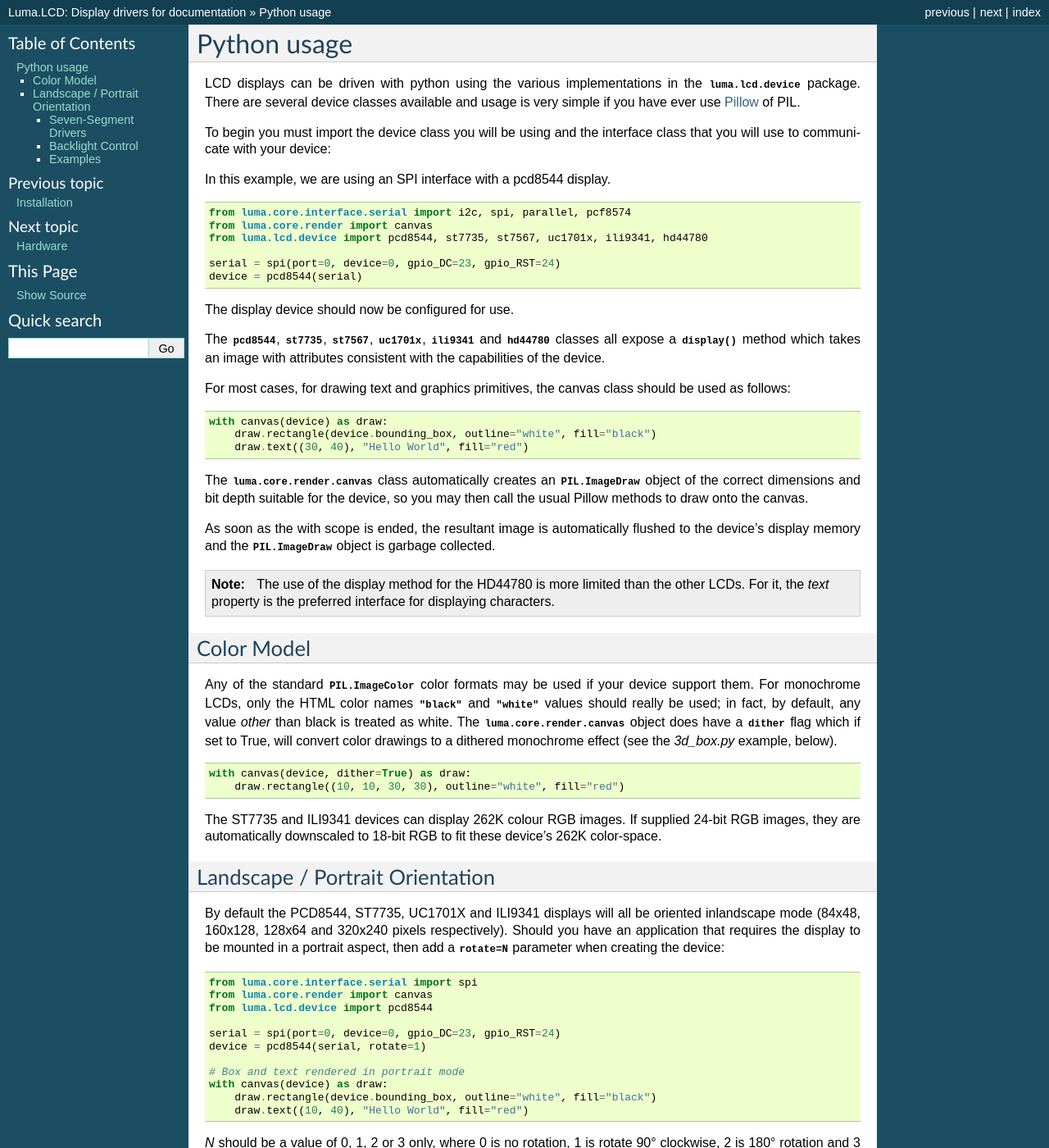
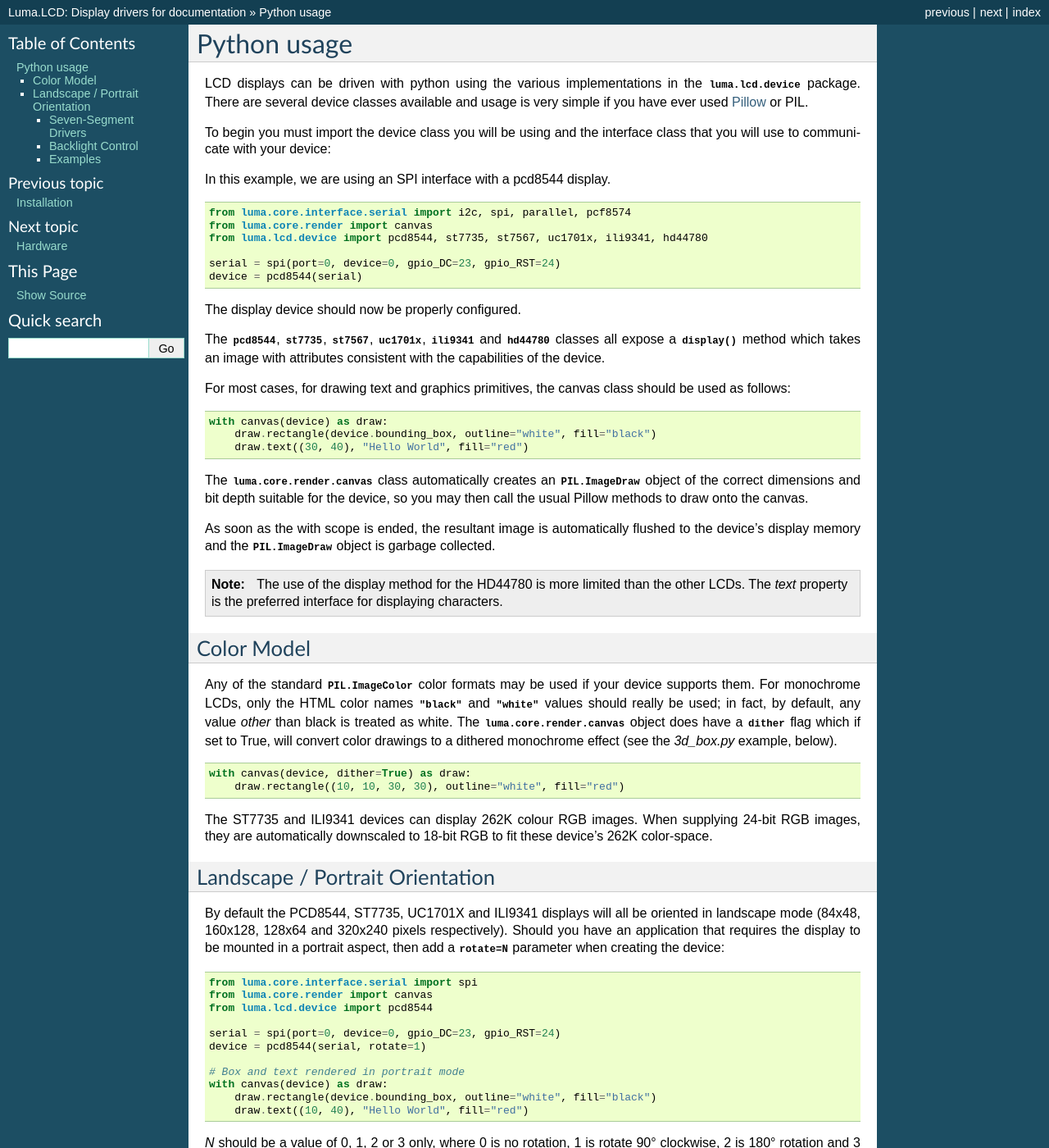
Before and after one commit to rm-hull/luma.lcd, a Sphinx documentation site: the page built from doc/python-usage.rst, in a window 1280 px wide and 1400 px high. Shown: the whole window at 82% size. Built offline with Sphinx 7.4.7, drawn with Linux system fonts in a browser that asks for light colours; the version number could not be read and is left out; some of the changed text lies outside the part shown.

Commit message:
Finished with suggested changes

```diff
--- a/doc/HD44780.rst
+++ b/doc/HD44780.rst
@@ -176,7 +176,7 @@ You can retrieve either of these fonts using the ``get_font`` method.
 You can also combine fonts together in order to display characters not included
 within your device's character table.
 
-As an example, the 'Black Right-Pointing Triable' symbol (Unicode U+25b6) is not
+As an example, the 'Black Right-Pointing Triable' symbol ``Unicode U+25b6`` is not
 contained in the A00 character table but is frequently used as a 'Play' symbol for
 multi-media systems.  It is however included in the A02 font table.  We can
 pull the symbol from A02 and add it to the current embedded font to enable us to
@@ -189,9 +189,9 @@ use it.
   device.text = '\u25b6 Play'
 
 This feature leverages the custom character capability so it has the same 8
-character limitation.  If you exceed 8 characters within a screen, the `undefined`
+character limitation.  If you exceed 8 characters within a screen, the ``undefined``
 character will be used for all additional characters that are not contained
 within the devices font table.
 
 See the documentation for :py:mod:`luma.core.bitmap_font` for more information on
-how to use the bitmap_font module.
+how to use the ``bitmap_font`` module.
--- a/doc/hardware.rst
+++ b/doc/hardware.rst
@@ -156,7 +156,7 @@ Raspberry Pi, up to and including the Raspberry Pi 3 B.
     :py:attr:`port=1` in your serial interface create call.
 
 The GPIO pins used for this SPI connection are the same for all versions of the
-Raspberry Pi, up to and including the Raspberry Pi 3 B.
+Raspberry Pi, up to and including the Raspberry Pi 4 B.
 
 ========== ====== ============ ======== ==============
 Device Pin Name   Remarks      RPi Pin  RPi Function
@@ -412,7 +412,7 @@ HD44780 w/PCF8574 Wiring
 """"""""""""""""""""""""
 
 .. note:
-  The please review the :py:class:`luma.core.interface.serial.pcf8574`
+  Please review the :py:class:`luma.core.interface.serial.pcf8574`
   documentation for details on how to correctly assign the PCF8574 pins for
   your display.
 
--- a/doc/install.rst
+++ b/doc/install.rst
@@ -8,8 +8,8 @@ Installation
 
    It was *originally* tested with Raspbian on a rev.2 model B, with a vanilla
    kernel version 4.1.16+, and has subsequently been tested on Raspberry Pi
-   (both Raspbian Jessie and Stretch) models A, B2, 3B, Zero, Zero W and
-   OrangePi Zero (Armbian Jessie).
+   (both Raspbian Jessie and Stretch) models A, B2, 3B, Zero, Zero W,
+   OrangePi Zero (Armbian Jessie), and 4B.
 
 Installing from PyPI
 ^^^^^^^^^^^^^^^^^^^^
--- a/doc/python-usage.rst
+++ b/doc/python-usage.rst
@@ -2,8 +2,8 @@ Python usage
 ------------
 LCD displays can be driven with python using the various implementations in the
 :py:mod:`luma.lcd.device` package.  There are several device classes available
-and usage is very simple if you have ever use
-`Pillow <https://pillow.readthedocs.io/en/latest/>`_ of PIL.
+and usage is very simple if you have ever used
+`Pillow <https://pillow.readthedocs.io/en/latest/>`_ or PIL.
 
 To begin you must import the device class you will be using and the interface
 class that you will use to communicate with your device:
@@ -19,7 +19,7 @@ In this example, we are using an SPI interface with a pcd8544 display.
   serial = spi(port=0, device=0, gpio_DC=23, gpio_RST=24)
   device = pcd8544(serial)
 
-The display device should now be configured for use.
+The display device should now be properly configured.
 
 The :py:class:`~luma.lcd.device.pcd8544`, :py:class:`~luma.lcd.device.st7735`,
 :py:class:`~luma.lcd.device.st7567`, :py:class:`~luma.lcd.device.uc1701x`,  :py:class:`~luma.lcd.device.ili9341` and :py:class:`~luma.lcd.device.hd44780`
@@ -46,13 +46,13 @@ garbage collected.
 
 .. note::
   The use of the display method for the HD44780 is more limited than the other
-  LCDs.  For it, the `text` property is the preferred interface for displaying
+  LCDs.  The `text` property is the preferred interface for displaying
   characters.
 
 Color Model
 """""""""""
 Any of the standard :py:mod:`PIL.ImageColor` color formats may be used if your
-device support them.  For monochrome LCDs, only the HTML color names
+device supports them.  For monochrome LCDs, only the HTML color names
 :py:const:`"black"` and :py:const:`"white"` values should really be used; in
 fact, by default, any value *other* than black is treated as white. The
 :py:class:`luma.core.render.canvas` object does have a :py:attr:`dither` flag
@@ -64,14 +64,14 @@ effect (see the *3d_box.py* example, below).
   with canvas(device, dither=True) as draw:
       draw.rectangle((10, 10, 30, 30), outline="white", fill="red")
 
-The ST7735 and ILI9341 devices can display 262K colour RGB images.  If supplied
+The ST7735 and ILI9341 devices can display 262K colour RGB images.  When supplying
 24-bit RGB images, they are automatically downscaled to 18-bit RGB to fit
 these device's 262K color-space.
 
 Landscape / Portrait Orientation
 """"""""""""""""""""""""""""""""
 By default the PCD8544, ST7735, UC1701X and ILI9341 displays will all be oriented
-inlandscape mode (84x48, 160x128, 128x64 and 320x240 pixels respectively). Should
+in landscape mode (84x48, 160x128, 128x64 and 320x240 pixels respectively). Should
 you have an application that requires the display to be mounted in a portrait
 aspect, then add a :py:attr:`rotate=N` parameter when creating the device:
 
@@ -144,7 +144,7 @@ Backlight Control
 These displays typically require a backlight to illuminate the liquid crystal
 display.  If the display's backlight is connected to one of the single-board
 computer's gpio pins, you can activate the backlight by specifying
-``gpio_LIGHT=n`` where n = the pin number when initializing the
+``gpio_LIGHT=n`` where ``n`` = the pin number when initializing the
 device (default GPIO 18 (PWM_CLK0)).
 
 If the display uses an I2C backpack with a pin from the backpack connected to
```
Also changed, not shown: other parts of doc/python-usage.rst (+1 -2 lines), 2 other files.
